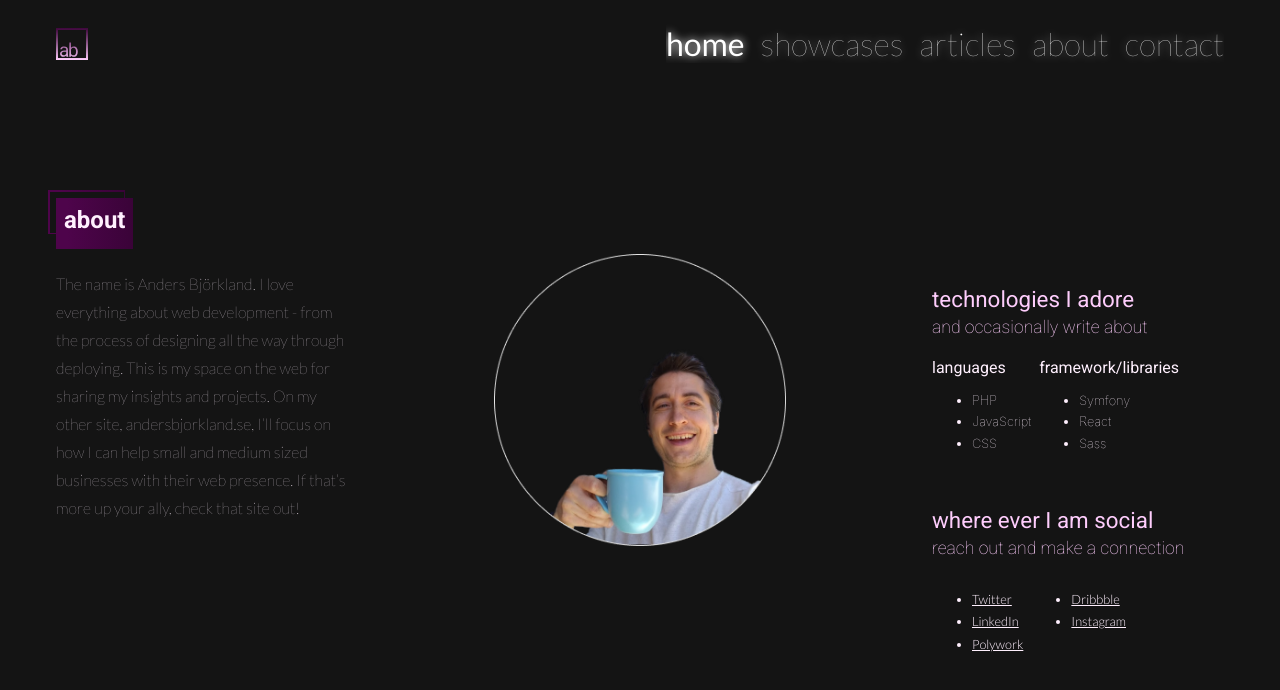
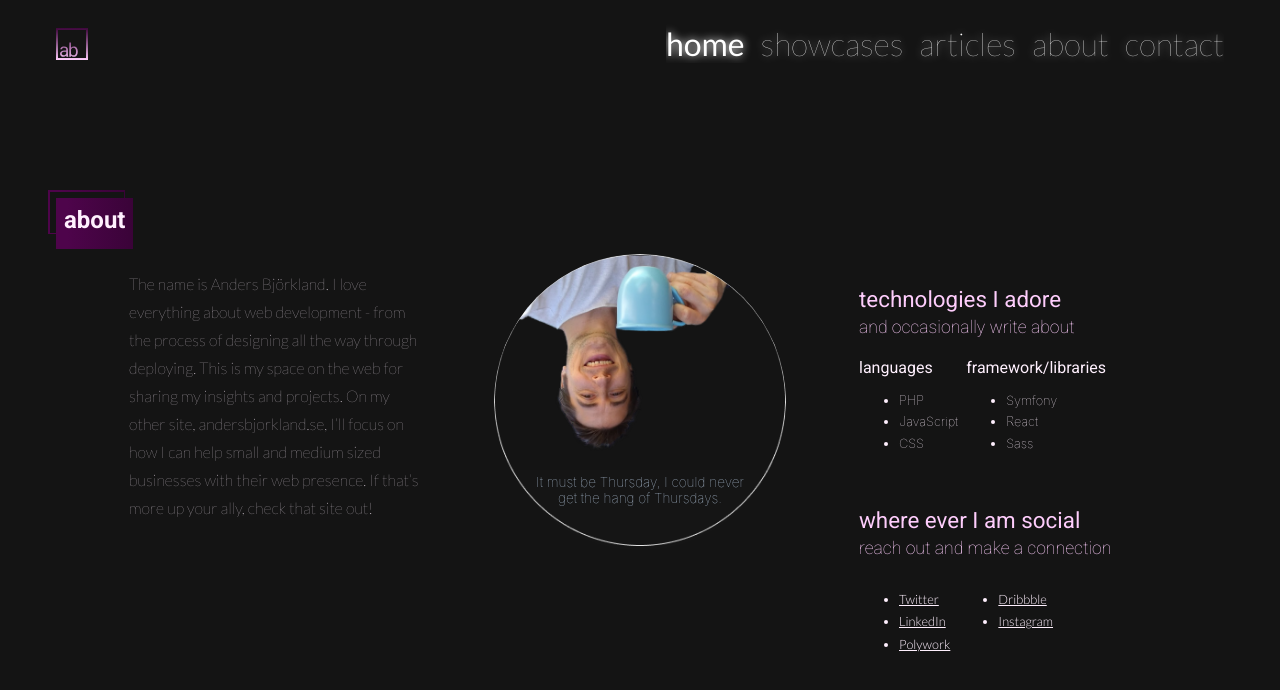
Before and after one commit to andersbjorkland/react-online, a React (Create React App) app: page / in a window 1280 px wide. Both pictures are taken after a click on the picture 640 px from the left and 2038 px from the top of the page. Shown: the part 1638-2328 px from the top of the page. Built offline with nearby package versions, Linux system fonts and the light colour scheme; no server answers.

Commit message:
Added a surprise.

```diff
--- a/src/Sections/About.js
+++ b/src/Sections/About.js
@@ -1,4 +1,4 @@
-import { forwardRef } from "react";
+import { forwardRef, useState } from "react";
 import styled from "styled-components";
 import HeadingContainer from "../Components/HeadingContainer";
 import ColumnContainer from "../Layout/ColumnContainer";
@@ -6,6 +6,8 @@ import FlexContainer from "../Layout/FlexContainer";
 import { RefSection } from "../Layout/Section";
 import profilePic from "../assets/Profile.png"
 import Image from "../Components/Image";
+import timedClickHandler from "../utilities/timedClickHandler";
+import { motion } from "framer-motion";
 
 
 const Container = styled.div`
@@ -46,17 +48,75 @@ const AboutContainer = styled.div`
 
     @media screen and (min-width: 800px) {
         flex-direction: row;
-        justify-content: space-between;
+        justify-content: space-evenly;
 
         &>div {
             width: 25%;
             min-width: 15rem;
         }
     }
+`;
 
+const ImageMotion = styled(motion.img)`
+    width: auto;
+    height: auto;
+    max-width: 100%;
+
+    z-index: 2;
+`
+
+const CoffeeDiv = styled(motion.div)`
+    width: 1rem;
+    height: 1rem;
+    background-color: red;
+    border-radius: 50%;
+    padding: 0.25rem 0.5rem;
+
+    position: absolute;
+    left: 48%;
+    bottom: 90%;
+    opacity: 0;
+
+    text-align: center;
+    font-size: 0.85rem;
+
+    z-index: -1;
+`;
+
+const RelativeContainer = styled.div`
+    position: relative;
+
+    border-radius: 50%;
+    overflow: hidden;
 `;
 
 const About = forwardRef((props, ref) => {
+    const [count, setCount] = useState(0);
+    const [showQuote, setShowQuote] = useState(false);
+    const [quote, setQuote] = useState("");
+    const today = (new Date()).toLocaleDateString('en', { weekday: 'long' });
+    const quoteStr = `It must be ${today}, I could never get the hang of ${today}s.`;
+
+    const imageClickHandler = () => {
+        timedClickHandler(() => {
+            console.log("Hey, that's me you're clicking on! " + count);
+            console.log({quote});
+            setCount(count + 1);
+
+            if (showQuote) {
+                setShowQuote(false);
+                setQuote("");
+            } else {
+                setTimeout(() => {
+                    setShowQuote(true)
+                    setTimeout(() => {
+                        setQuote(quoteStr);
+                    }, 400);
+                }, 500);
+            }
+
+        });
+    }
 
     return (
         <RefSection ref={ref} id="about" className={props.className ?? false}>
@@ -69,7 +129,39 @@ const About = forwardRef((props, ref) => {
                         <p>The name is Anders Björkland. I love everything about web development - from the process of designing all the way through deploying. This is my space on the web for sharing my insights and projects. On my other site, andersbjorkland.se, I’ll focus on how I can help small and medium sized businesses with their web presence. If that’s more up your ally, check that site out! </p>
                     </ColumnContainer>
                     <ColumnContainer className="md-hidden">
-                        <Image src={profilePic} alt="Fullstack webdeveloper Anders Björkland with his trusty coffee" />
+                        <RelativeContainer>
+                            <ImageMotion
+                                src={profilePic}
+                                alt="Fullstack webdeveloper Anders Björkland with his trusty coffee"
+                                onClick={imageClickHandler}
+                                animate={{
+                                    rotate: count % 2 === 1 ? 180 : 0
+                                }}
+                                transition={{
+                                    delay: count % 2 === 1 ? 0 : 0.35
+                                }}
+
+                            />
+                            <CoffeeDiv
+                                className={count % 2 === 1 ? false : "hidden"}
+                                animate={{
+                                    bottom: count % 2 === 1 ? ["95%", "0%", "5%", "0%"] : "90%",
+                                    opacity: count % 2 === 1 ? 0.9 : 0,
+                                    left: !showQuote ? "48%" : "0%",
+                                    width: !showQuote ? "1rem" : "100%",
+                                    padding: !showQuote ? "0.25rem 0.5rem" : "0.25rem 2rem",
+                                    height: !showQuote ? "1rem" : "5rem",
+                                    borderRadius: !showQuote ? "50%" : "0%",
+                                    backgroundColor: !showQuote ? "rgba(206, 228, 253, 1)" : "rgba(206, 228, 253, 0.01)",
+                                    color: !showQuote ? "rgba(206, 228, 253, 0.1)" : "rgba(206, 228, 253, 1)"
+                                }}
+                                transition={{
+                                    delay: showQuote ? 0.5 : count % 2 === 1 ? 0.3 : 0
+                                }}
+                            >
+                                {showQuote ? quote : false}
+                            </CoffeeDiv>
+                        </RelativeContainer>
                     </ColumnContainer>
                     <FlexContainer justify="space-between">
                         <InfoContainer>
```
